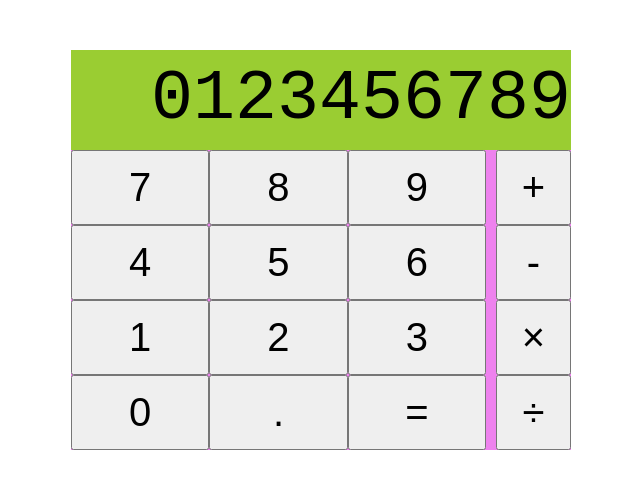
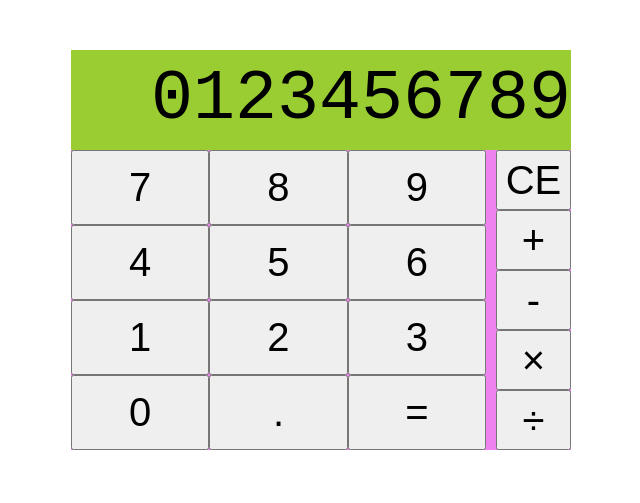
Before and after one commit to jugnugs/calculator, a plain HTML site: page index.html in a window 1280 px wide. Shown: the whole page, without its empty margins (319-959 px from the left). Drawn offline with Linux system fonts and the light colour scheme.

Commit message:
Added clear entry button

```diff
--- a/index.html
+++ b/index.html
@@ -28,6 +28,7 @@
 
                 </div>
                 <div id="operators">
+                    <button class="button">CE</button>
                     <button class="button operate">+</button>
                     <button class="button operate">-</button>
                     <button class="button operate">×</button>
--- a/styles/style.css
+++ b/styles/style.css
@@ -58,6 +58,6 @@ body {
     font-size: 40px;
 }
 
-.operate {
+#operators .button {
     flex-grow: 1;
 }
```
